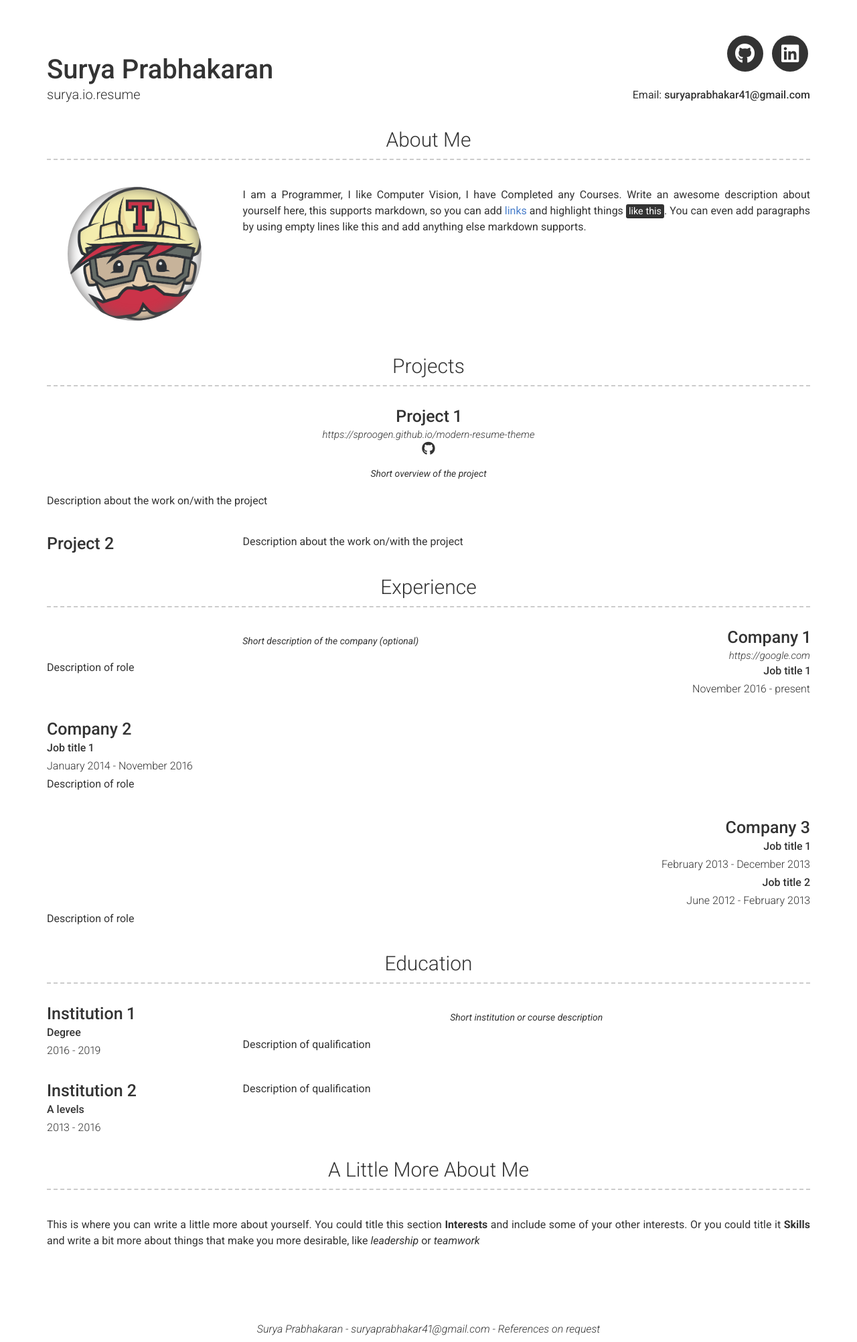
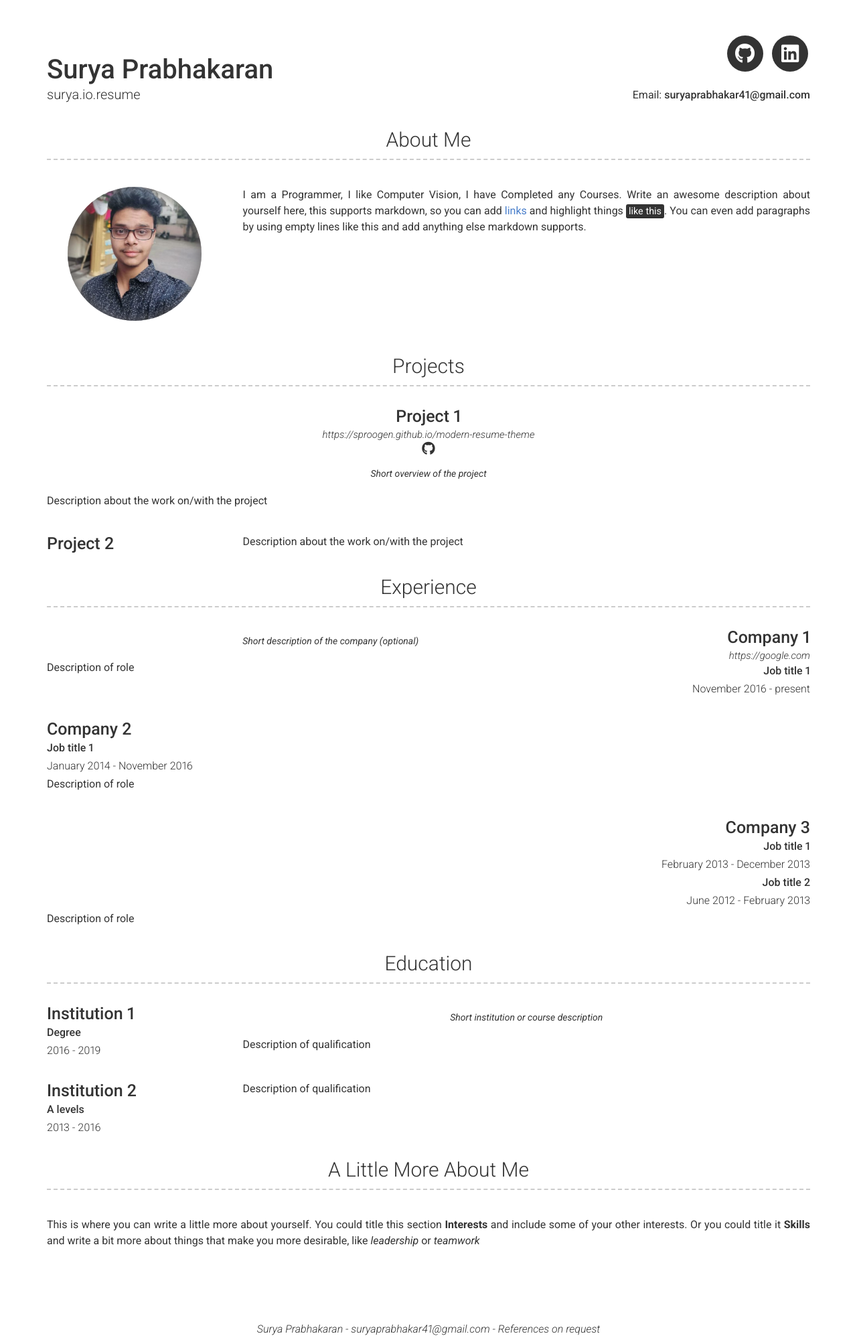
Before and after one commit to suryaprabhakar414/surya.io.resume, a Jekyll site: the page built from index.md, in a window 1280 px wide. Shown: the whole page at 67% size. Built offline with Jekyll 4.4.1, drawn with Linux system fonts in a browser that asks for light colours; nearby versions of some CDN libraries.

Commit message:
Update _config.yml

```diff
--- a/_config.yml
+++ b/_config.yml
@@ -35,7 +35,7 @@ linkedin_username: surya-prabhakaran
 
 # About Section
 # about_title: About Me (Use this to override about section title)
-about_profile_image: _test/images/travis.png
+about_profile_image: _test/images/Surya1.jpeg
 about_content: > # this means to ignore newlines until the next config item.
   I am a Programmer, I like Computer Vision, I have Completed any Courses.
   Write an awesome description about yourself here, this supports markdown, so you can add [links](http://foobar.com) and highlight things <mark>like this</mark>.
```
